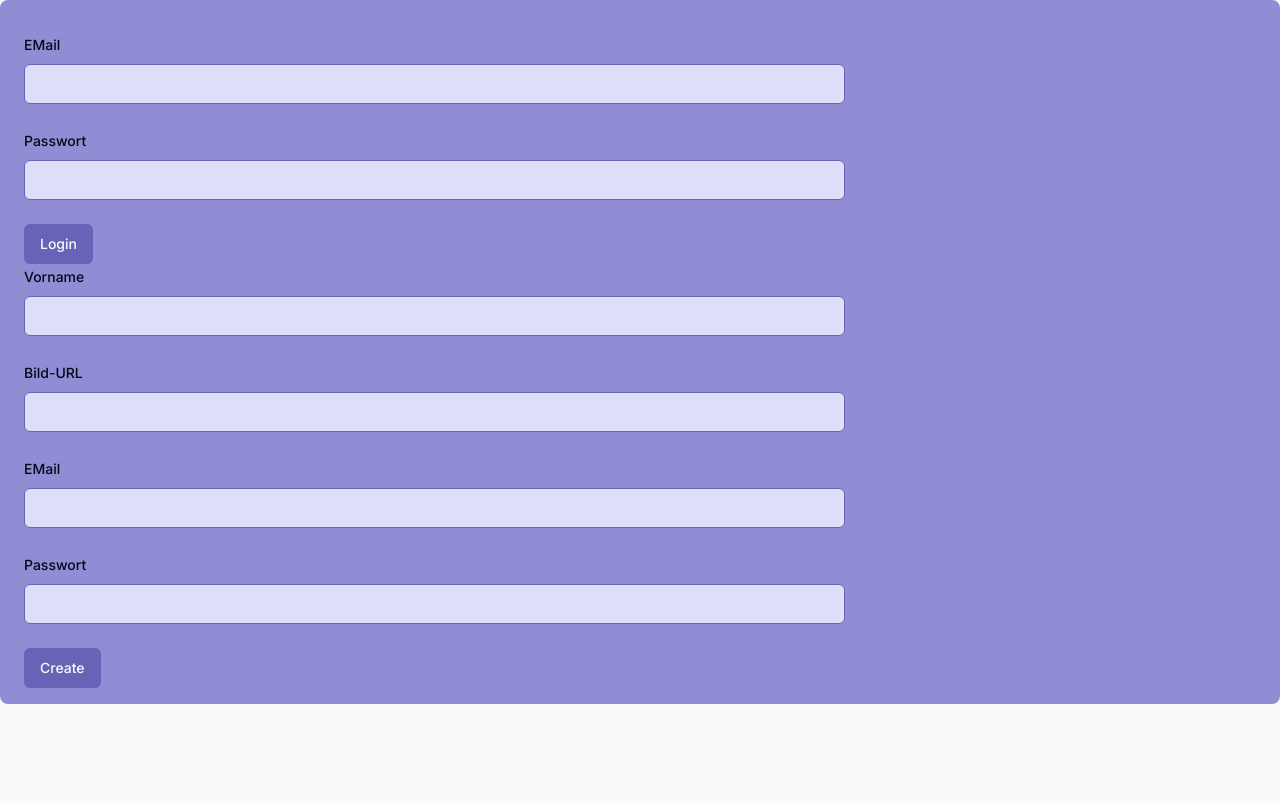
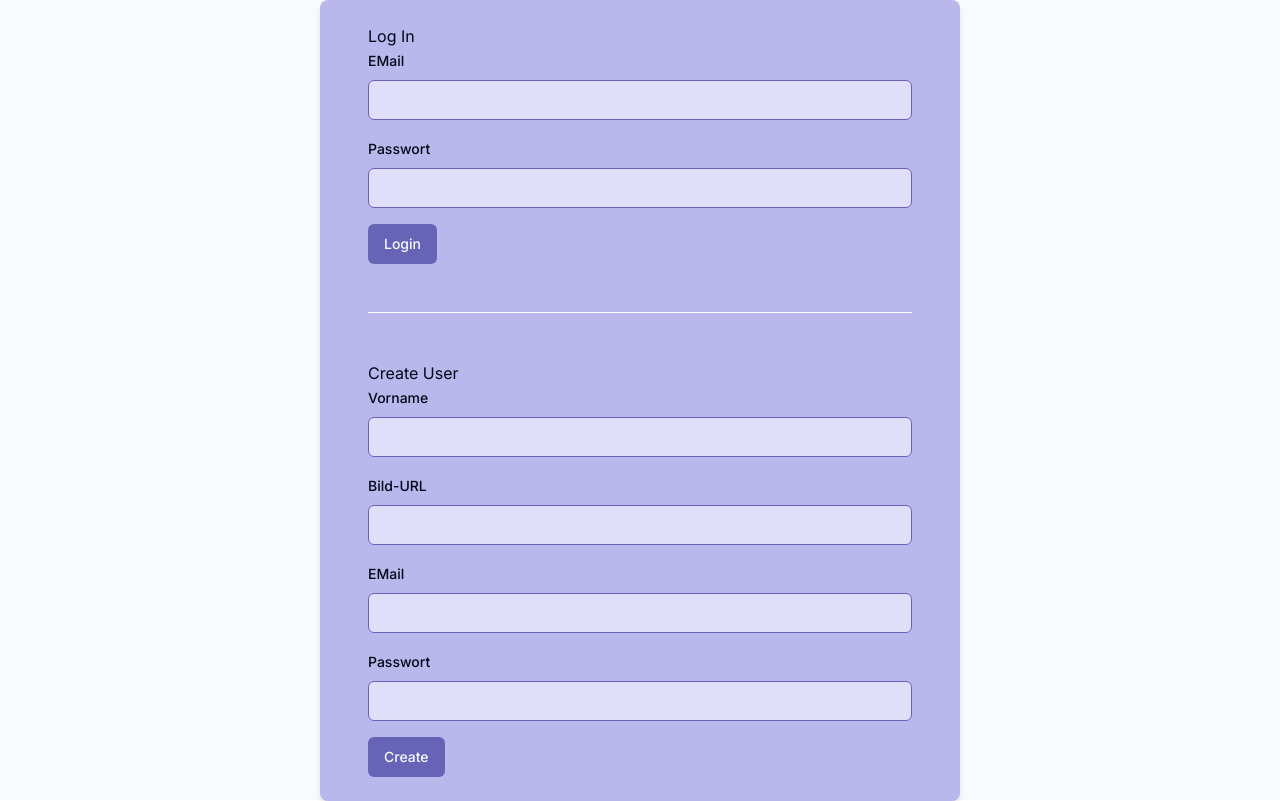
Before and after one commit to MoritzMix/chat-app, a Next.js app: page /login in a window 1280 px wide. Built offline with nearby package versions, Linux system fonts and the light colour scheme; no server answers; what tailwindcss-animated would draw is missing.

Commit message:
Style changes

```diff
--- a/src/app/layout.tsx
+++ b/src/app/layout.tsx
@@ -17,7 +17,7 @@ export default function RootLayout({
 }>) {
   return (
     <html lang="en">
-      <body className={cn(" bg-gray-50 font-sans antialiased", inter.variable)}>
+      <body className={cn("font-sans antialiased", inter.variable)}>
         <main className="h-screen">{children}</main>
       </body>
     </html>
--- a/src/app/login/page.tsx
+++ b/src/app/login/page.tsx
@@ -1,12 +1,18 @@
 import { CreateUserForm } from "@/components/createUserForm";
 import { LoginForm } from "@/components/loginForm";
 import { authenticate, createUser } from "@/lib/actions";
+import { Separator } from "@/components/ui/separator";
 
 export default function LoginPage() {
   return (
-    <div className="flex-1 rounded-lg bg-chat-purple px-6 pb-4 pt-8">
-      <LoginForm authenticate={authenticate} />
-      <CreateUserForm createUser={createUser} />
+    <div className="w-full h-full flex justify-center bg-gray-50">
+      <div className="flex flex-col self-center w-1/2 bg-chat-purple-light shadow-md rounded-lg  px-12 py-6">
+        <p>Log In</p>
+        <LoginForm authenticate={authenticate} />
+        <Separator className="bg-white my-12"></Separator>
+        <p>Create User</p>
+        <CreateUserForm createUser={createUser} />
+      </div>
     </div>
   );
 }
--- a/src/components/createRoomForm.tsx
+++ b/src/components/createRoomForm.tsx
@@ -63,7 +63,7 @@ export function CreateRoomForm({
             <CirclePlus className="mr-2 h-4 w-4" /> Create new
           </Button>
         </DialogTrigger>
-        <DialogContent className="bg-chat-purple-light">
+        <DialogContent className="">
           <DialogHeader>
             <DialogTitle>Create new room</DialogTitle>
             <DialogDescription asChild>
--- a/src/components/createUserForm.tsx
+++ b/src/components/createUserForm.tsx
@@ -50,7 +50,7 @@ export function CreateUserForm({
 
   return (
     <Form {...form}>
-      <form onSubmit={form.handleSubmit(onSubmit)} className="w-2/3 space-y-6">
+      <form onSubmit={form.handleSubmit(onSubmit)} className="w-full space-y-4">
         <FormField
           control={form.control}
           name="name"
@@ -107,7 +107,9 @@ export function CreateUserForm({
           )}
         />
 
-        <Button type="submit">Create</Button>
+        <Button className="ml-auto" type="submit">
+          Create
+        </Button>
       </form>
     </Form>
   );
--- a/src/components/loginForm.tsx
+++ b/src/components/loginForm.tsx
@@ -42,7 +42,7 @@ export function LoginForm({ authenticate }: { authenticate: Function }) {
 
   return (
     <Form {...form}>
-      <form onSubmit={form.handleSubmit(onSubmit)} className="w-2/3 space-y-6">
+      <form onSubmit={form.handleSubmit(onSubmit)} className="w-full space-y-4">
         <FormField
           control={form.control}
           name="email"
--- a/src/components/messages.tsx
+++ b/src/components/messages.tsx
@@ -10,6 +10,7 @@ import { useRouter } from "next/navigation";
 
 import io from "socket.io-client";
 import useSWR from "swr";
+import { Skeleton } from "./ui/skeleton";
 
 const fetcher = (...args) => fetch(...args).then((res) => res.json());
 
@@ -52,7 +53,7 @@ const MessageList = ({ currentUserId, roomId }) => {
 
   function getMessages() {
     if (isLoading) {
-      return <p>Loading...</p>;
+      return SkeletonList();
     } else {
       return messages.map((message) => (
         <MessageEntry
@@ -75,3 +76,27 @@ const MessageList = ({ currentUserId, roomId }) => {
 };
 
 export default MessageList;
+
+function SkeletonList() {
+  return (
+    <>
+      <SkeletonEntry />
+      <SkeletonEntry />
+      <SkeletonEntry />
+      <SkeletonEntry />
+      <SkeletonEntry />
+    </>
+  );
+}
+
+function SkeletonEntry(): JSX.Element {
+  return (
+    <div className="flex items-center space-x-4 mb-12">
+      <Skeleton className="h-12 w-12 rounded-full" />
+      <div className="space-y-2">
+        <Skeleton className="h-4 w-[200px]" />
+        <Skeleton className="h-4 w-[200px]" />
+      </div>
+    </div>
+  );
+}
--- a/src/components/ui/dialog.tsx
+++ b/src/components/ui/dialog.tsx
@@ -1,18 +1,18 @@
-"use client"
+"use client";
 
-import * as React from "react"
-import * as DialogPrimitive from "@radix-ui/react-dialog"
-import { X } from "lucide-react"
+import * as React from "react";
+import * as DialogPrimitive from "@radix-ui/react-dialog";
+import { X } from "lucide-react";
 
-import { cn } from "@/lib/utils"
+import { cn } from "@/lib/utils";
 
-const Dialog = DialogPrimitive.Root
+const Dialog = DialogPrimitive.Root;
 
-const DialogTrigger = DialogPrimitive.Trigger
+const DialogTrigger = DialogPrimitive.Trigger;
 
-const DialogPortal = DialogPrimitive.Portal
+const DialogPortal = DialogPrimitive.Portal;
 
-const DialogClose = DialogPrimitive.Close
+const DialogClose = DialogPrimitive.Close;
 
 const DialogOverlay = React.forwardRef<
   React.ElementRef<typeof DialogPrimitive.Overlay>,
@@ -21,13 +21,13 @@ const DialogOverlay = React.forwardRef<
   <DialogPrimitive.Overlay
     ref={ref}
     className={cn(
-      "fixed inset-0 z-50 bg-black/80  data-[state=open]:animate-in data-[state=closed]:animate-out data-[state=closed]:fade-out-0 data-[state=open]:fade-in-0",
+      "fixed inset-0 z-50 bg-black/50  data-[state=open]:animate-in data-[state=closed]:animate-out data-[state=closed]:fade-out-0 data-[state=open]:fade-in-0",
       className
     )}
     {...props}
   />
-))
-DialogOverlay.displayName = DialogPrimitive.Overlay.displayName
+));
+DialogOverlay.displayName = DialogPrimitive.Overlay.displayName;
 
 const DialogContent = React.forwardRef<
   React.ElementRef<typeof DialogPrimitive.Content>,
@@ -38,7 +38,7 @@ const DialogContent = React.forwardRef<
     <DialogPrimitive.Content
       ref={ref}
       className={cn(
-        "fixed left-[50%] top-[50%] z-50 grid w-full max-w-lg translate-x-[-50%] translate-y-[-50%] gap-4 border bg-background p-6 shadow-lg duration-200 data-[state=open]:animate-in data-[state=closed]:animate-out data-[state=closed]:fade-out-0 data-[state=open]:fade-in-0 data-[state=closed]:zoom-out-95 data-[state=open]:zoom-in-95 data-[state=closed]:slide-out-to-left-1/2 data-[state=closed]:slide-out-to-top-[48%] data-[state=open]:slide-in-from-left-1/2 data-[state=open]:slide-in-from-top-[48%] sm:rounded-lg",
+        "fixed bg-chat-purple-lightest left-[50%] top-[50%] z-50 grid w-full max-w-lg translate-x-[-50%] translate-y-[-50%] gap-4 border bg-background p-6 shadow-lg duration-200 data-[state=open]:animate-in data-[state=closed]:animate-out data-[state=closed]:fade-out-0 data-[state=open]:fade-in-0 data-[state=closed]:zoom-out-95 data-[state=open]:zoom-in-95 data-[state=closed]:slide-out-to-left-1/2 data-[state=closed]:slide-out-to-top-[48%] data-[state=open]:slide-in-from-left-1/2 data-[state=open]:slide-in-from-top-[48%] sm:rounded-lg",
         className
       )}
       {...props}
@@ -50,8 +50,8 @@ const DialogContent = React.forwardRef<
       </DialogPrimitive.Close>
     </DialogPrimitive.Content>
   </DialogPortal>
-))
-DialogContent.displayName = DialogPrimitive.Content.displayName
+));
+DialogContent.displayName = DialogPrimitive.Content.displayName;
 
 const DialogHeader = ({
   className,
@@ -64,8 +64,8 @@ const DialogHeader = ({
     )}
     {...props}
   />
-)
-DialogHeader.displayName = "DialogHeader"
+);
+DialogHeader.displayName = "DialogHeader";
 
 const DialogFooter = ({
   className,
@@ -78,8 +78,8 @@ const DialogFooter = ({
     )}
     {...props}
   />
-)
-DialogFooter.displayName = "DialogFooter"
+);
+DialogFooter.displayName = "DialogFooter";
 
 const DialogTitle = React.forwardRef<
   React.ElementRef<typeof DialogPrimitive.Title>,
@@ -93,8 +93,8 @@ const DialogTitle = React.forwardRef<
     )}
     {...props}
   />
-))
-DialogTitle.displayName = DialogPrimitive.Title.displayName
+));
+DialogTitle.displayName = DialogPrimitive.Title.displayName;
 
 const DialogDescription = React.forwardRef<
   React.ElementRef<typeof DialogPrimitive.Description>,
@@ -105,8 +105,8 @@ const DialogDescription = React.forwardRef<
     className={cn("text-sm text-muted-foreground", className)}
     {...props}
   />
-))
-DialogDescription.displayName = DialogPrimitive.Description.displayName
+));
+DialogDescription.displayName = DialogPrimitive.Description.displayName;
 
 export {
   Dialog,
@@ -119,4 +119,4 @@ export {
   DialogFooter,
   DialogTitle,
   DialogDescription,
-}
+};
--- /dev/null
+++ b/src/components/ui/skeleton.tsx
@@ -0,0 +1,15 @@
+import { cn } from "@/lib/utils"
+
+function Skeleton({
+  className,
+  ...props
+}: React.HTMLAttributes<HTMLDivElement>) {
+  return (
+    <div
+      className={cn("animate-pulse rounded-md bg-muted", className)}
+      {...props}
+    />
+  )
+}
+
+export { Skeleton }
--- a/src/components/updateUserForm.tsx
+++ b/src/components/updateUserForm.tsx
@@ -69,7 +69,7 @@ export function UpdateUserForm({
           <Settings className="h-4 w-4" />
         </Button>
       </DialogTrigger>
-      <DialogContent className="bg-chat-purple-light">
+      <DialogContent className="">
         <DialogHeader>
           <DialogTitle>Update User Profile</DialogTitle>
           <DialogDescription asChild>
```
Also changed, not shown: 1 other file (tests, documents, lock files or other folders).
